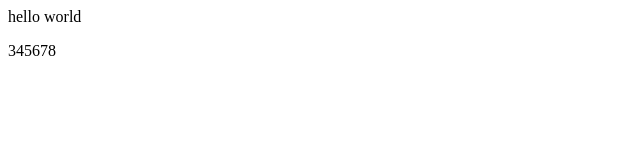
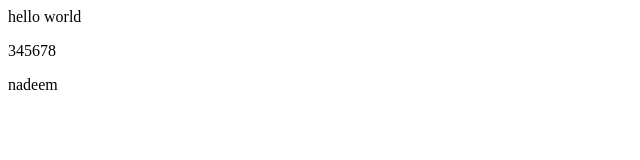
Before and after one commit to Nadeem9989/newRepo, a plain HTML site: page index.html in a window 1280 px wide. Shown: the full height of the page, 0-640 px from the left. Drawn offline with Linux system fonts and the light colour scheme.

Commit message:
modified

```diff
--- a/index.html
+++ b/index.html
@@ -1,2 +1,3 @@
 <p>hello world</p>
 <p>345678</p>
+<p>nadeem</p>
```
